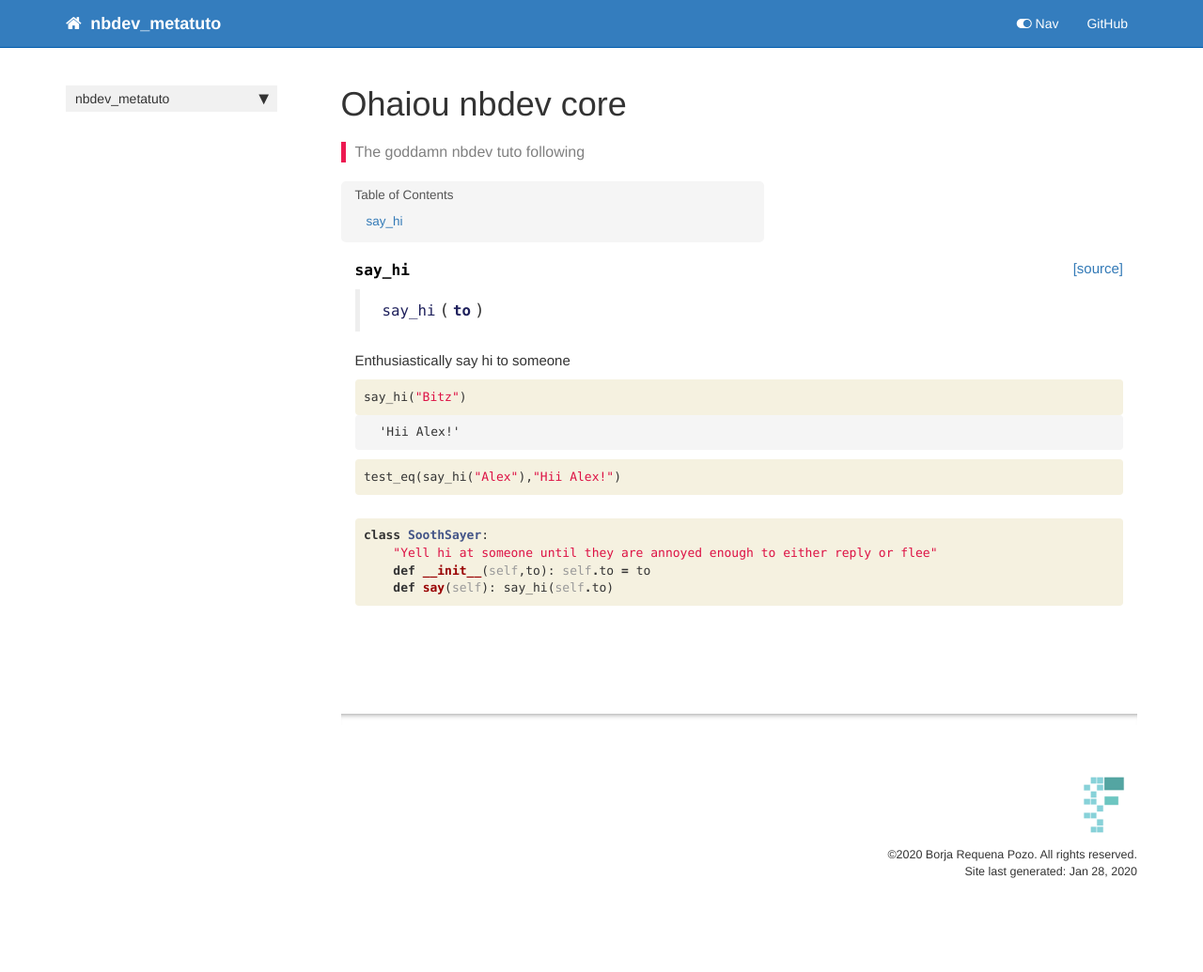
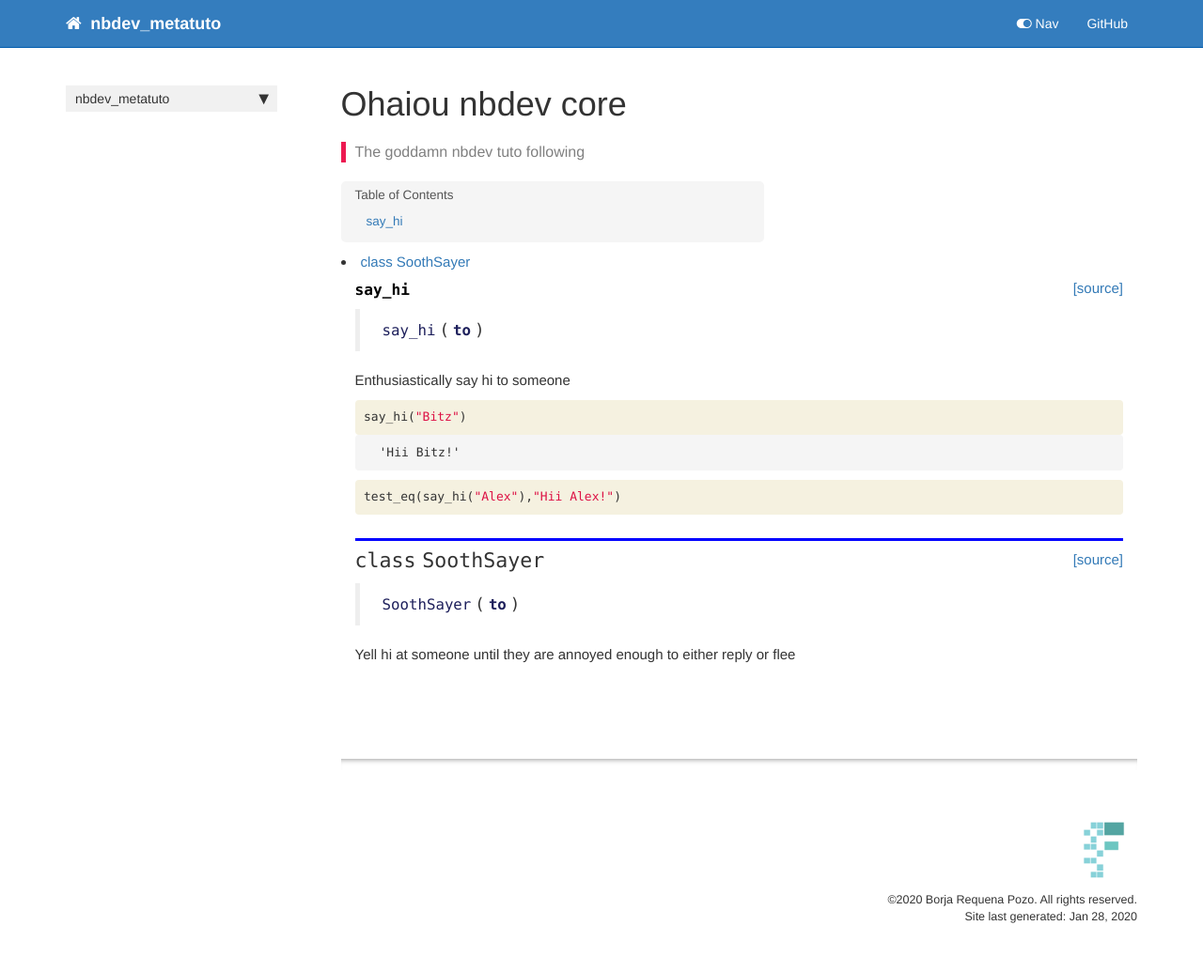
Before and after one commit to PilarPu/programa, a Jekyll site: the page built from docs/core.html, in a window 1280 px wide. Shown: the whole page at 94% size. Built offline with Jekyll 4.4.1, drawn with Linux system fonts in a browser that asks for light colours; nearby versions of some CDN libraries; comment, search, counter and statistics services are not loaded; before the commit the page ends 988 px from its top, so only the background shows below that.

```diff
--- a/docs/core.html
+++ b/docs/core.html
@@ -66,7 +66,7 @@ summary: "The goddamn nbdev tuto following"
 
 
 <div class="output_text output_subarea output_execute_result">
-<pre>&#39;Hii Alex!&#39;</pre>
+<pre>&#39;Hii Bitz!&#39;</pre>
 </div>
 
 </div>
@@ -89,17 +89,25 @@ summary: "The goddamn nbdev tuto following"
 
 </div>
 <div class="cell border-box-sizing code_cell rendered">
-<div class="input">
 
-<div class="inner_cell">
-    <div class="input_area">
-<div class=" highlight hl-ipython3"><pre><span></span><span class="k">class</span> <span class="nc">SoothSayer</span><span class="p">:</span>
-    <span class="s2">&quot;Yell hi at someone until they are annoyed enough to either reply or flee&quot;</span>
-    <span class="k">def</span> <span class="nf">__init__</span><span class="p">(</span><span class="bp">self</span><span class="p">,</span><span class="n">to</span><span class="p">):</span> <span class="bp">self</span><span class="o">.</span><span class="n">to</span> <span class="o">=</span> <span class="n">to</span>
-    <span class="k">def</span> <span class="nf">say</span><span class="p">(</span><span class="bp">self</span><span class="p">):</span> <span class="n">say_hi</span><span class="p">(</span><span class="bp">self</span><span class="o">.</span><span class="n">to</span><span class="p">)</span>
-</pre></div>
+</div>
+<div class="cell border-box-sizing code_cell rendered">
 
-    </div>
+<div class="output_wrapper">
+<div class="output">
+
+<div class="output_area">
+
+
+<div class="output_markdown rendered_html output_subarea ">
+<h2 id="SoothSayer" class="doc_header"><code>class</code> <code>SoothSayer</code><a href="https://github.com/fastai/nbdev_metatuto/tree/master/nbdev_metatuto/core.py#L11" class="source_link" style="float:right">[source]</a></h2><blockquote><p><code>SoothSayer</code>(<strong><code>to</code></strong>)</p>
+</blockquote>
+<p>Yell hi at someone until they are annoyed enough to either reply or flee</p>
+
+</div>
+
+</div>
+
 </div>
 </div>
 
--- a/docs/tutorial.html
+++ b/docs/tutorial.html
@@ -315,7 +315,8 @@ docs/images/
 </div>
 <div class="cell border-box-sizing text_cell rendered"><div class="inner_cell">
 <div class="text_cell_render border-box-sizing rendered_html">
-<p>Notice that this time we can see the source code because I included <code>#exports</code>. Now the method documentation does not appear</p>
+<p>Notice that this time we can see the source code because I included <code>#exports</code>.</p>
+<p>Now the method documentation does not appear for classes unless we explicitly indicate it with <code>show_doc()</code> from <code>nbdev.showdoc</code> (already imported).</p>
 
 </div>
 </div>
--- /dev/null
+++ b/nbdev_metatuto/__init__.py
@@ -0,0 +1 @@
+__version__ = "0.0.1"
```
Also changed, not shown: nbdev_metatuto/_nbdev.py (added, +15 -0 lines), nbdev_metatuto/core.py (added, +14 -0 lines), nbdev_metatuto/tutorial.py (added, +14 -0 lines), README.md, docs/images/failed_push.png (added), docs/images/first_doc.png (added), docs/images/successful_push.png (added), images/failed_push.png (added), images/first_doc.png (added), images/successful_push.png (added), 2 other files.
